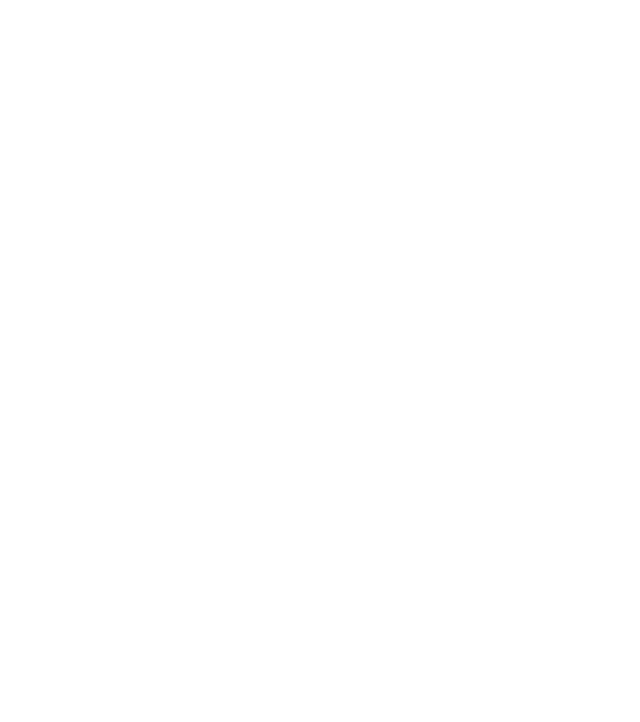
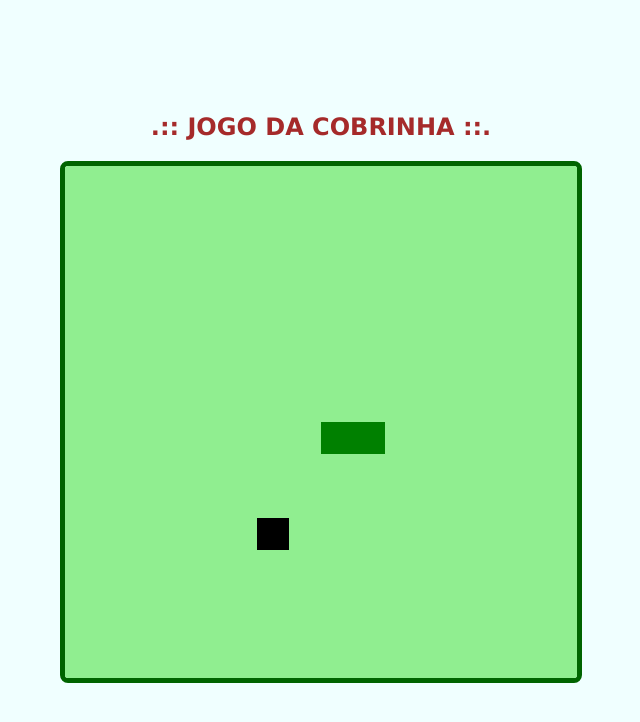
Before and after one commit to wiliamaf/curso-jogo-cobrinha, a plain HTML site: page index.html in a window 1280 px wide. Shown: the whole page, without its empty margins (295-935 px from the left). Drawn offline with Linux system fonts and the light colour scheme.

Commit message:
Index javascript e CSS preenchidos

```diff
--- a/index.html
+++ b/index.html
@@ -1,12 +1,14 @@
 <!DOCTYPE html>
 <html lang="pt-BR">
-    <head>
-        <meta charset="UTF-8">
-        <link rel="stylesheet" href="main.css">
-        <script src="js.js"></script>
-        <title>.:Jogo da Cobrinha:.</title>
-    </head>
-    <body>
-
-    </body>
+<head>
+    <meta charset="utf-8">
+    <meta name="viewport" content="width=device-width, initial-scale=1.0">
+    <title>.:: Jogo da Cobrinha ::.</title>
+    <link rel="stylesheet" href="main.css">
+    <script defer src="js.js"></script>
+</head>
+<body>
+    <h2>.:: JOGO DA COBRINHA ::.</h2>
+    <canvas id="snake" width="512" height="512"></canvas>
+</body>
 </html>
--- a/js.js
+++ b/js.js
@@ -0,0 +1,92 @@
+let canvas = document.getElementById("snake"); //criar elemento que irá rodar o jogo
+let context = canvas.getContext("2d");
+let box = 32;
+let snake = []; //criar cobrinha como lista, já que ela vai ser uma série de coordenadas, que quando pintadas, criam os quadradinhos
+
+snake[0] = { x: 8 * box, y: 8 * box }
+
+let direction = "right";
+
+let food =
+{
+    x: Math.floor(Math.random() * 15 + 1) * box,
+    y: Math.floor(Math.random() * 15 + 1) * box
+}
+
+function criarBG()
+{
+    context.fillStyle = "lightgreen";
+    context.fillRect(0, 0, 16 * box, 16 * box); //desenhar quadrado utilizando coordenadas e tamanho do box
+}
+
+function criarCobrinha ()
+{
+    for(i = 0; i < snake.length; i++)
+    {
+        context.fillStyle = "green";
+        context.fillRect(snake[i].x, snake[i].y, box, box);
+    }
+}
+
+function drawFood ()
+{
+    context.fillStyle = "black";
+    context.fillRect(food.x, food.y, box, box);
+}
+
+//pega o código do teclado e chama o método
+document.addEventListener('keydown', update);
+
+function update(event)
+{
+    if(event.keyCode == 37 && direction != 'right') direction = 'left';
+    if(event.keyCode == 38 && direction != 'down') direction = 'up';
+    if(event.keyCode == 39 && direction != 'left') direction = 'right';
+    if(event.keyCode == 40 && direction != 'up') direction = 'down';
+}
+
+function iniciarJogo()
+{
+
+    if(snake[0].x > 15*box && direction == "right") snake[0].x = 0;
+    if(snake[0].x < 0 && direction == 'left') snake[0].x = 16 * box;
+    if(snake[0].y > 15*box && direction == "down") snake[0].y = 0;
+    if(snake[0].y < 0 && direction == 'up') snake[0].y = 16 * box;
+
+    for(i = 1; i < snake.length; i++)
+    {
+        if(snake[0].x == snake[i].x && snake[0].y == snake[i].y)
+        {
+            clearInterval(jogo);
+            alert('Fim de Jogo');
+        }
+    }
+
+    criarBG();
+    criarCobrinha();
+    drawFood();
+
+    let snakeX = snake[0].x;
+    let snakeY = snake[0].y;
+
+    if(direction == "right") snakeX += box;
+    if(direction == "left") snakeX -= box;
+    if (direction == "up") snakeY -= box;
+    if(direction == "down") snakeY += box;
+
+    if(snakeX != food.x || snakeY != food.y)
+    {
+        snake.pop(); //pop tira o último elemento da lista
+    }
+    else
+    {
+        food.x = Math.floor(Math.random() * 15 +1) * box;
+        food.y = Math.floor(Math.random() * 15 +1) * box;
+    }
+
+    let newHead ={ x: snakeX, y: snakeY }
+
+    snake.unshift(newHead); //Adiciona primeiro quadrado da cobrinha
+}
+
+let jogo = setInterval(iniciarJogo, 100);
--- a/main.css
+++ b/main.css
@@ -0,0 +1,23 @@
+body
+{
+    height: 95vh;
+    width: 95vw;
+    display: flex;
+    flex-direction: column;
+    justify-content: center;
+    align-items: center;
+    background-color: azure;
+    color: rgb(52, 165, 52);
+}
+
+#snake
+{
+    border: darkgreen solid 5px;
+    border-radius: 8px;
+}
+
+h2
+{
+    font-family: Verdana, Geneva, Tahoma, sans-serif;
+    color: brown;
+}
```
